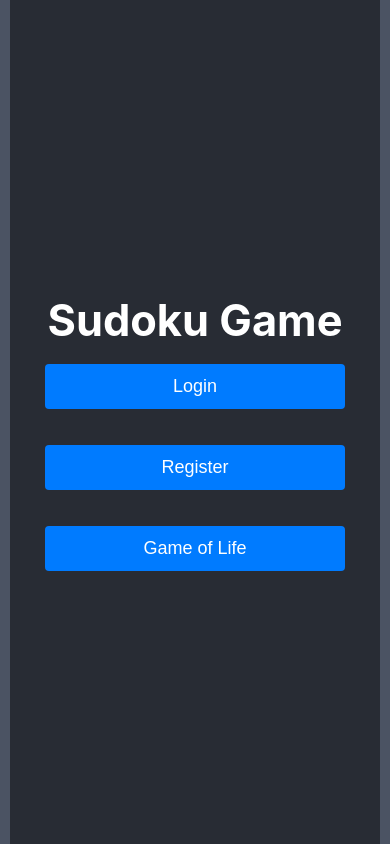
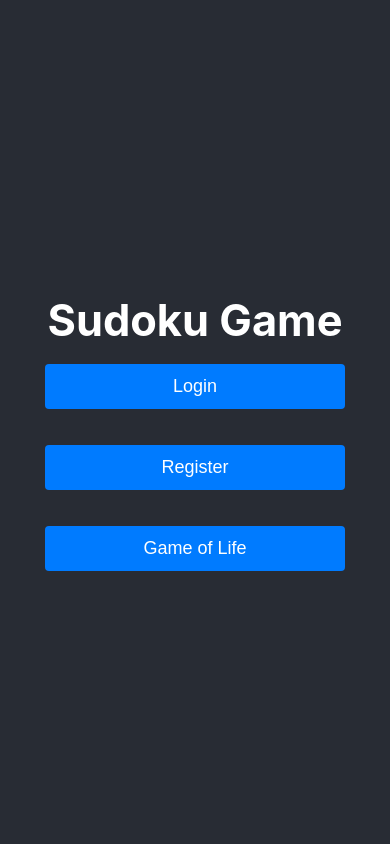
Before and after one commit to TropoEU/SudokuGame, a React (Create React App) app in the folder client/: page / in a window 390 px wide. Built offline with nearby package versions, Linux system fonts and the light colour scheme; no server answers.

Commit message:
fixed styling for mobile

```diff
--- a/client/src/Styles/GameOfLife.css
+++ b/client/src/Styles/GameOfLife.css
@@ -1,16 +1,3 @@
-/* GameOfLife.css */
-
-body {
-	display: flex;
-	flex-direction: column;
-	justify-content: center;
-	align-items: center;
-	height: 100vh;
-	margin: 0;
-	padding: 0 10px;
-	box-sizing: border-box;
-}
-
 .controls {
 	display: flex;
 	justify-content: center;
```
